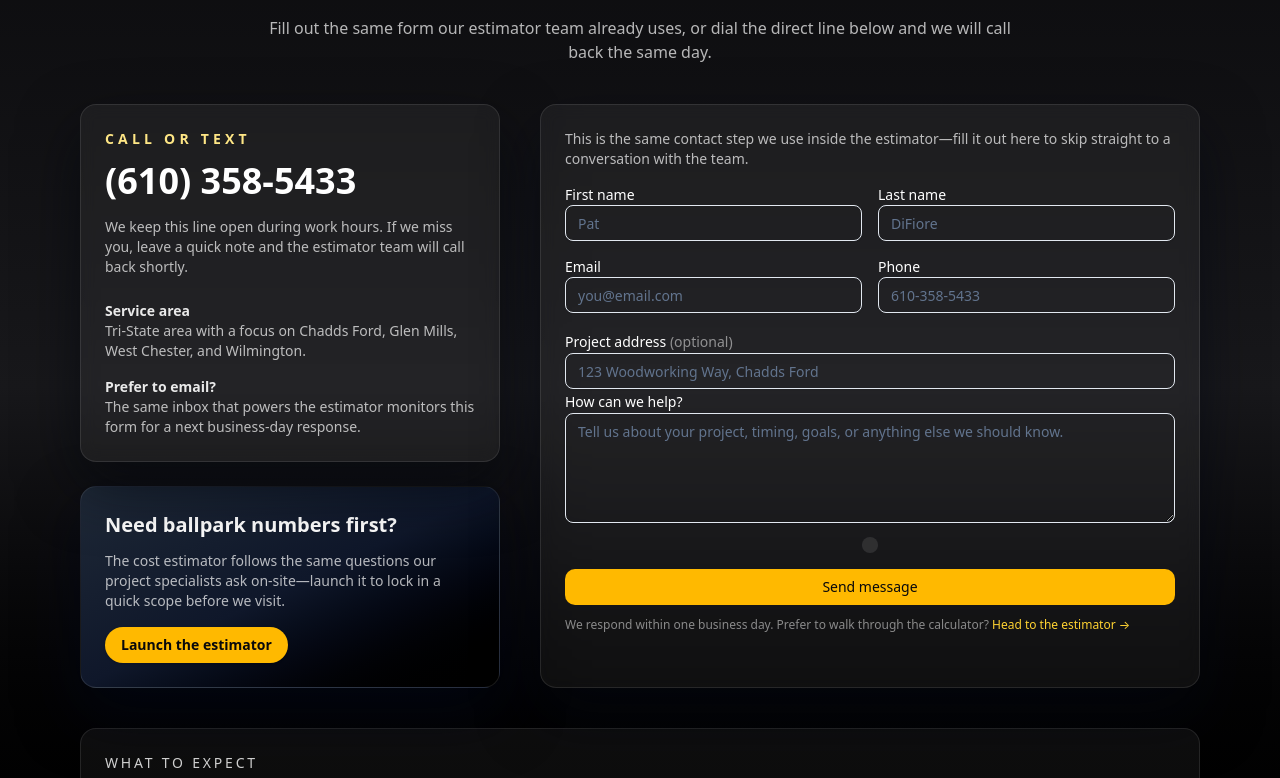
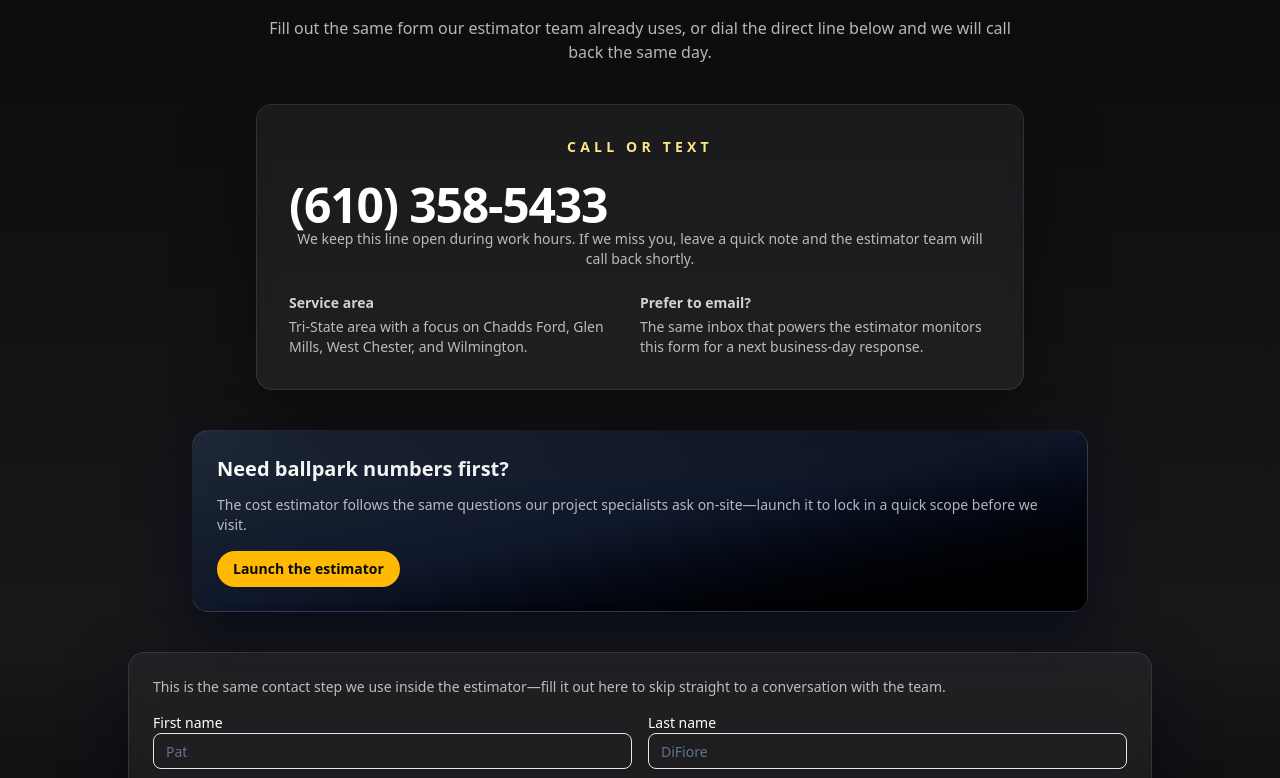
Before and after one commit to Revvitapps/difiore-site-next, a Next.js app: page / in a window 1280 px wide. Shown: the part 5382-6160 px from the top of the page. Built offline with nearby package versions, Linux system fonts and the light colour scheme; no server answers.

Commit message:
Restack home contact layout

```diff
--- a/src/components/HomeContactSection.tsx
+++ b/src/components/HomeContactSection.tsx
@@ -19,32 +19,38 @@ export default function HomeContactSection() {
           </p>
         </header>
 
-        <div className="grid gap-10 lg:grid-cols-[minmax(0,420px)_minmax(0,1fr)]">
-          <div className="space-y-6">
-            <div className="rounded-2xl border border-white/10 bg-white/[0.05] p-6 shadow-[0_25px_60px_rgba(3,6,14,.6)] backdrop-blur">
-              <p className="text-sm font-semibold uppercase tracking-[0.3em] text-amber-200">Call or text</p>
+        <div className="space-y-10">
+          <div className="mx-auto max-w-3xl space-y-6 rounded-2xl border border-white/10 bg-white/[0.05] p-8 shadow-[0_35px_80px_rgba(0,0,0,.4)] backdrop-blur">
+            <p className="text-sm font-semibold uppercase tracking-[0.3em] text-amber-200 text-center">
+              Call or text
+            </p>
             <a
               href={PHONE_LINK}
-                className="mt-3 block text-3xl font-semibold text-white hover:text-amber-300 sm:text-4xl"
+              className="text-center text-4xl font-bold tracking-tight text-white underline-offset-4 hover:text-amber-300 sm:text-5xl"
             >
               {PHONE_DISPLAY}
             </a>
-              <p className="mt-4 text-sm text-white/70">
+            <p className="text-center text-sm text-white/70">
               We keep this line open during work hours. If we miss you, leave a quick note and the estimator team
               will call back shortly.
             </p>
-              <dl className="mt-6 grid gap-4 text-sm text-white/70">
+            <dl className="grid text-sm text-white/70 lg:grid-cols-2">
               <div>
-                  <dt className="text-white/90 font-semibold">Service area</dt>
-                  <dd>Tri-State area with a focus on Chadds Ford, Glen Mills, West Chester, and Wilmington.</dd>
+                <dt className="text-white/80 font-semibold">Service area</dt>
+                <dd className="mt-1">
+                  Tri-State area with a focus on Chadds Ford, Glen Mills, West Chester, and Wilmington.
+                </dd>
               </div>
               <div>
-                  <dt className="text-white/90 font-semibold">Prefer to email?</dt>
-                  <dd>The same inbox that powers the estimator monitors this form for a next business-day response.</dd>
+                <dt className="text-white/80 font-semibold">Prefer to email?</dt>
+                <dd className="mt-1">
+                  The same inbox that powers the estimator monitors this form for a next business-day response.
+                </dd>
               </div>
             </dl>
           </div>
 
+          <div className="mx-auto max-w-4xl">
             <div className="rounded-2xl border border-white/10 bg-gradient-to-br from-[#1f2937] via-[#0f172a] to-black p-6 shadow-[0_25px_60px_rgba(2,6,23,.6)]">
               <h3 className="text-xl font-semibold text-white">Need ballpark numbers first?</h3>
               <p className="mt-3 text-sm text-white/70">
@@ -60,7 +66,9 @@ export default function HomeContactSection() {
             </div>
           </div>
 
+          <div className="mx-auto w-full max-w-5xl">
             <ContactForm />
+          </div>
         </div>
 
         <div className="mt-10 rounded-2xl border border-white/10 bg-white/[0.05] p-6 text-sm text-white/70">
```
Lines whose indentation alone changed are shown as unchanged.
